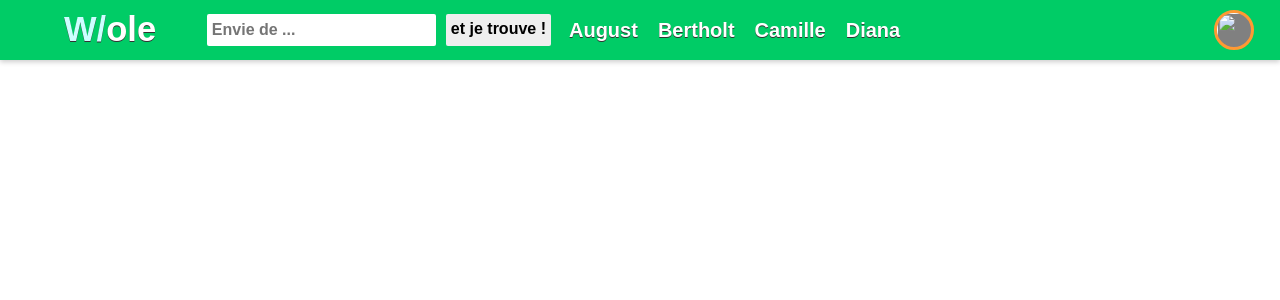
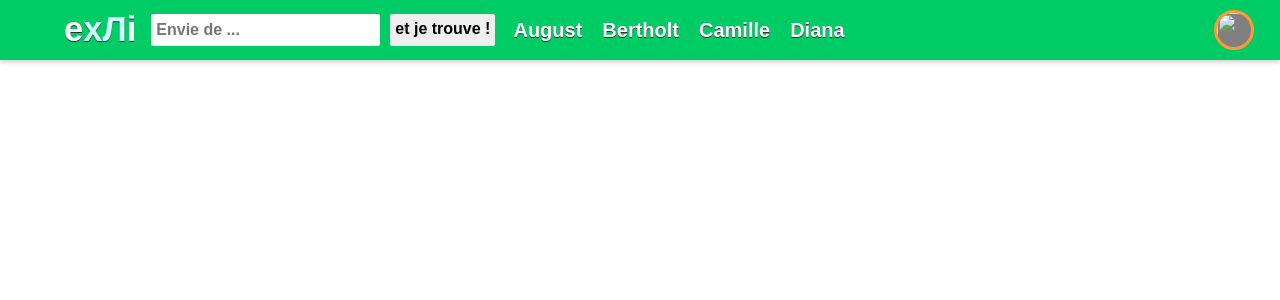
Before and after one commit to Moltenhead/exPi, a PHP site: page / in a window 1280 px wide. Shown: the top 300 px of the page. Run offline with PHP 8.4, Linux system fonts and the light colour scheme; data that the repository does not hold is empty.

Commit message:
édition sur la main_nav petits changements su la css

```diff
--- a/design/css/css_mainNav.css
+++ b/design/css/css_mainNav.css
@@ -26,17 +26,11 @@
   width: 93%;
   margin: 0 2% 0 5%;
   height: 100%;
-
-  display: grid;
-  -ms-grid-template: "a div";
-  grid-template: "a div";
-  -ms-grid-template-columns: 12% 88%;
-  grid-template-columns: 12% 88%;
 }
 
-#main_nav .main_wrapper .home_link
+/* ---------------- HOME LINK ---------------- */
+#main_nav .main_wrapper > .home_link
 {
-  width: 100%;
   font-size: 2.7vw;
   font-weight: bold;
 }
@@ -45,6 +39,11 @@
 #main_nav .main_wrapper > .stretched_row { width: 100%; }
 
 /* ---------------- MAIN NAV ---------------- */
+#global_nav
+{
+  margin-left: 15px;
+}
+
 #global_nav form input[type="text"], #main_nav form input[type="submit"]
 {
   height: 32px;
@@ -55,7 +54,7 @@
 #global_nav > .link_box { margin-left: .5em; }
 
 /* ---------------- ACCOUNT NAV ---------------- */
-#account_nav { float: right; }
+#account_nav { margin-left: auto; }
 
 #profile_options_button
 {
--- a/design/strc/mainNav.php
+++ b/design/strc/mainNav.php
@@ -1,8 +1,7 @@
-<div class="main_wrapper v_align">
+<div class="main_wrapper flex_row v_align">
   <a class="home_link" href="">
-    <strong>W/</strong>ole
+    e<strong>x&#1051;</strong>i
   </a>
-  <div class="flex_row stretched v_align">
   <div id="global_nav" class="flex_row spaced">
     <form class="search_bar flex_row spaced" action="" method="">
       <input type="text" placeholder="Envie de ...">
@@ -24,4 +23,3 @@
     </a>
   </div>
 </div>
-</div>
```
Lines whose indentation alone changed are shown as unchanged.
